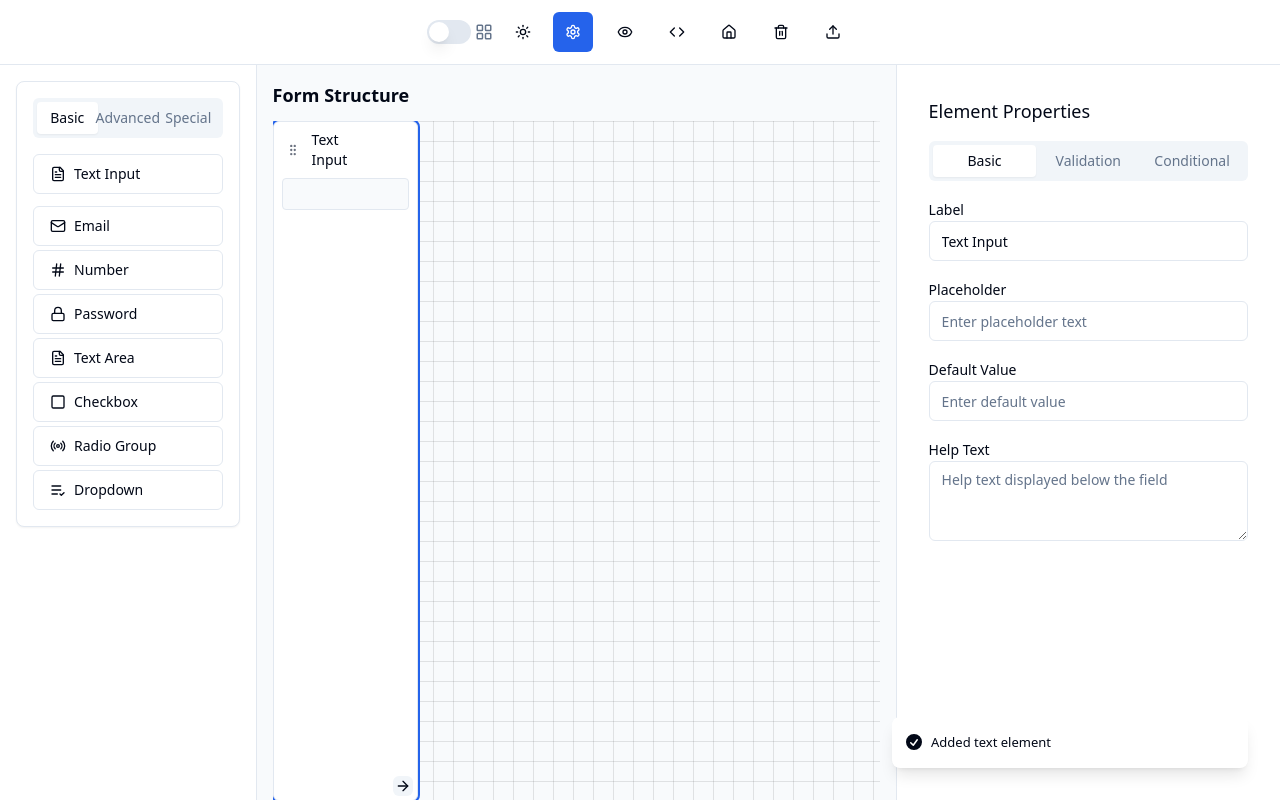
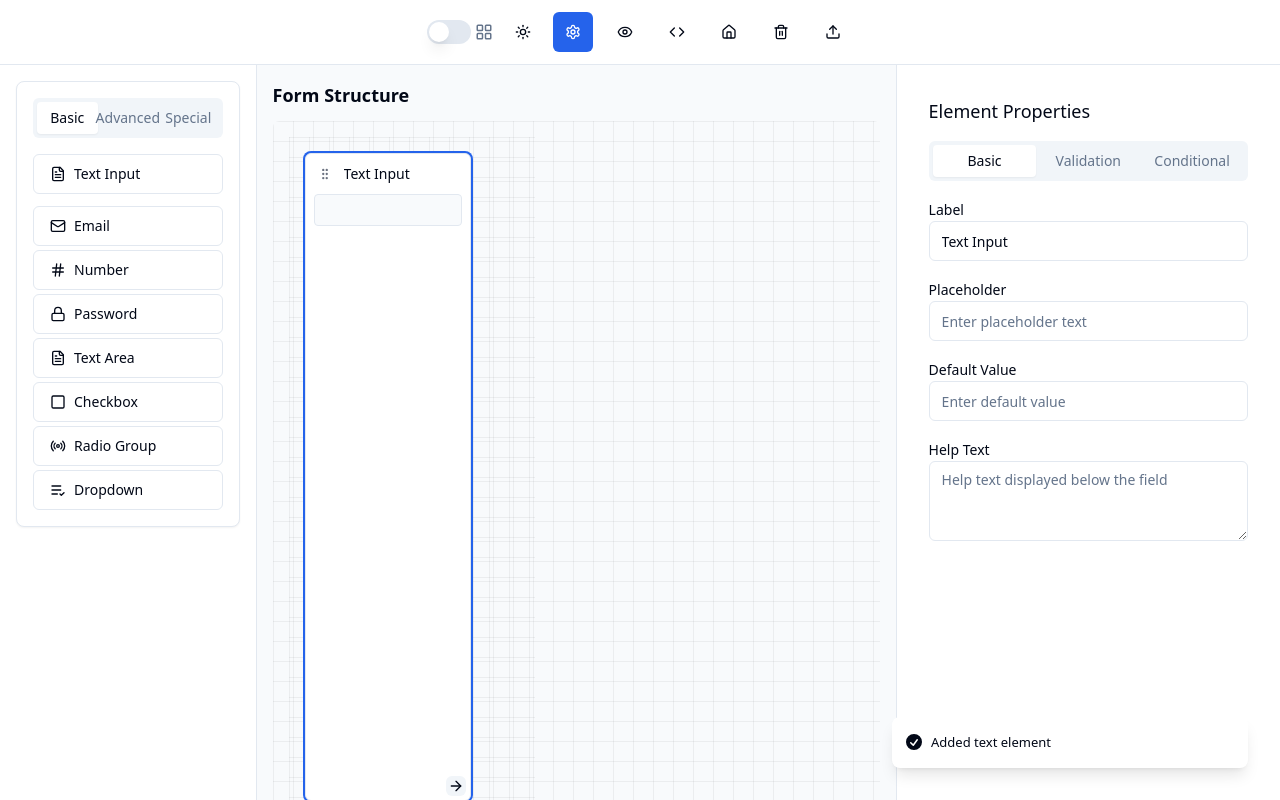
Before and after one commit to fadebowaley/swift-form-composer, a React (Vite) app: page / in a window 1280 px wide. Both pictures are taken after a click on the button "Text Input". Built offline with nearby package versions, Linux system fonts and the light colour scheme.

Commit message:
Fix: Form element sizing and grid behavior
Fixes inconsistent sizing and layout shifts when reducing form element height. Ensures elements render at a fixed, reduced height, maintain consistent spacing, and respect the 4-column grid.

```diff
--- a/src/components/FormBuilder/FormElement.tsx
+++ b/src/components/FormBuilder/FormElement.tsx
@@ -67,10 +67,11 @@ const FormElement = ({
     <div
       ref={setNodeRef}
       style={style}
-      className={`relative border rounded-md p-3 bg-white form-element-hover ${getColSpanClass()}
+      className={`relative border rounded-md p-2 bg-white form-element-hover ${getColSpanClass()}
         ${isDragging ? 'dragging' : ''}
         ${isEditing ? 'ring-2 ring-primary' : ''}
         dark:bg-neutral-800 dark:border-neutral-700 dark:text-neutral-200
+        form-element-fixed-height
       `}
       onClick={() => onEdit(element.id)}
     >
@@ -83,7 +84,7 @@ const FormElement = ({
           >
             <GripVertical size={14} className="text-gray-500 dark:text-neutral-400" />
           </div>
-          <div className="font-medium text-xs sm:text-sm">{element.label || 'Untitled element'}</div>
+          <div className="font-medium text-xs sm:text-sm truncate">{element.label || 'Untitled element'}</div>
         </div>
 
         <div className="element-actions flex space-x-1">
@@ -108,7 +109,7 @@ const FormElement = ({
         </div>
       </div>
 
-      <div className="mt-2 text-xs">
+      <div className="mt-2 text-xs form-preview-content">
         {element.renderPreview ? element.renderPreview() : (
           <div className="text-xs text-muted-foreground dark:text-neutral-400">Preview not available</div>
         )}
--- a/src/index.css
+++ b/src/index.css
@@ -130,6 +130,20 @@
   grid-column: span 4 / span 4;
 }
 
+/* Fixed height for form elements */
+.form-element-fixed-height {
+  min-height: 4.5rem;
+  height: auto;
+  max-height: none;
+}
+
+.form-preview-content {
+  min-height: 1.5rem;
+  max-height: 2.5rem;
+  overflow: hidden;
+  text-overflow: ellipsis;
+}
+
 /* Hover effect for buttons */
 .hover-scale {
   transition: transform 0.2s ease;
@@ -155,6 +169,10 @@
   position: relative;
   min-height: calc(100vh - 120px);
   width: 100%;
+  display: grid;
+  grid-template-columns: repeat(4, 1fr);
+  gap: 1rem;
+  padding: 1rem;
 }
 
 .dark .canvas-grid {
```
